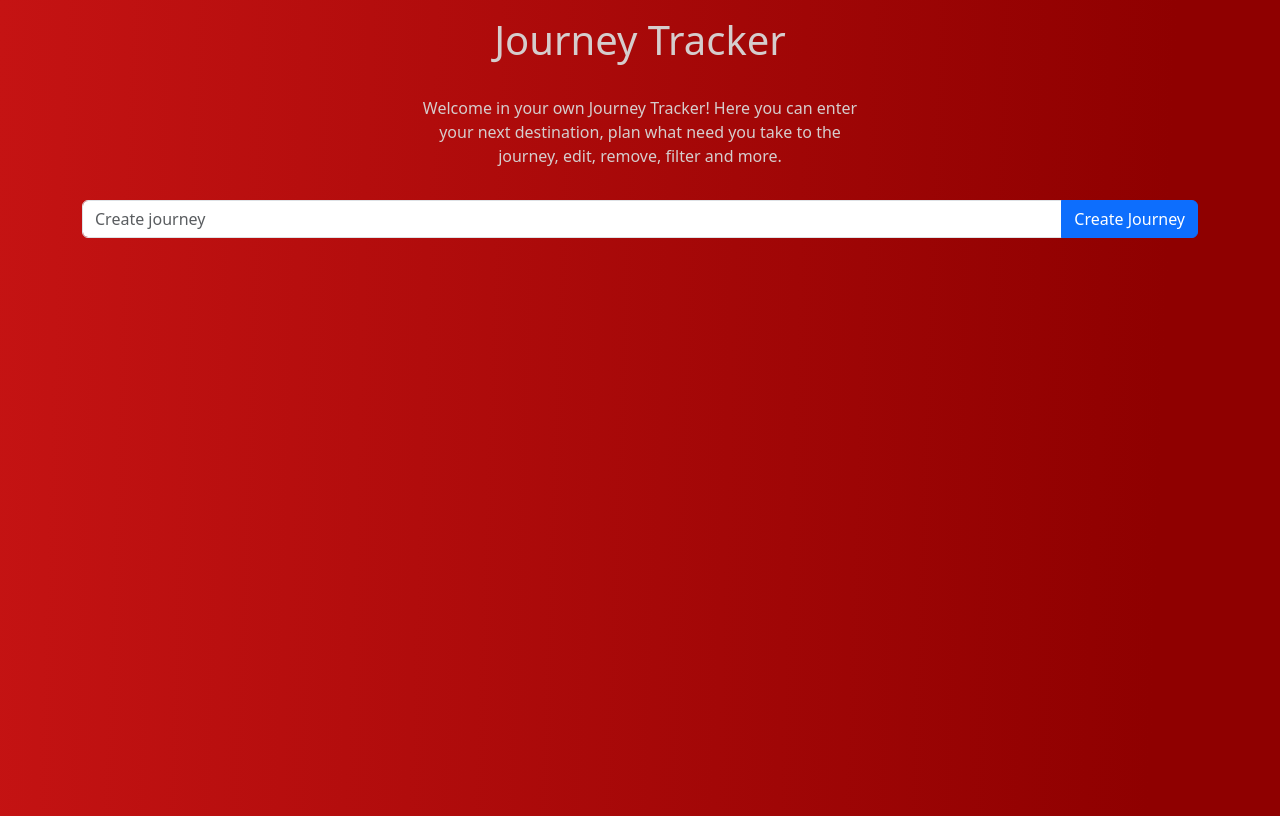
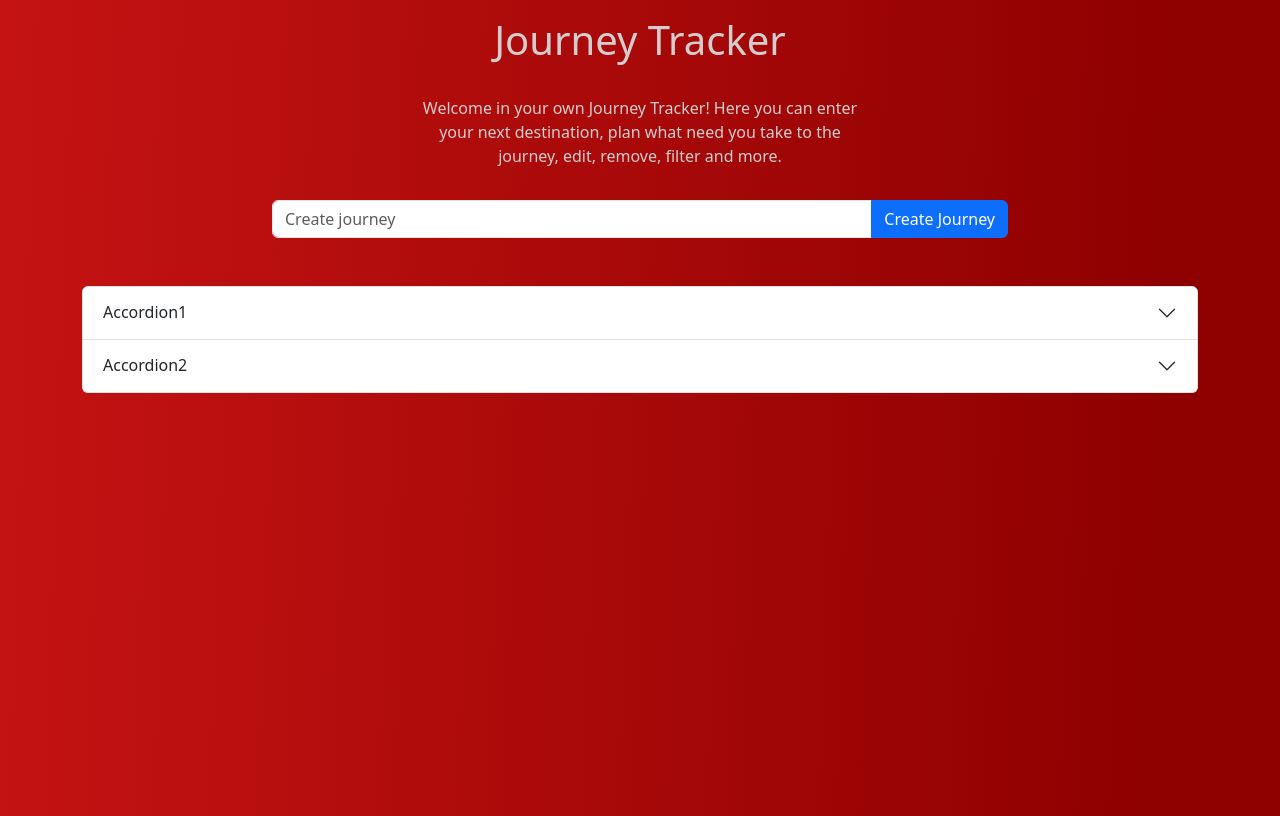
Before and after one commit to bartusrm7/JourneyTracker, a React (Vite) app: page / in a window 1280 px wide. Built offline with nearby package versions, Linux system fonts and the light colour scheme.

Commit message:
added DestinationContainer and its will be a place where destinations of journeys will stored

```diff
--- a/src/components/Home.tsx
+++ b/src/components/Home.tsx
@@ -1,4 +1,5 @@
 import CreateJourney from "./features/CreateJourney";
+import DestinationContainer from "./features/DestinationContainer";
 import Welcome from "./features/Welcome";
 
 const Home: React.FC = () => {
@@ -6,6 +7,7 @@ const Home: React.FC = () => {
 		<div>
 			<Welcome />
 			<CreateJourney />
+			<DestinationContainer />
 		</div>
 	);
 };
--- a/src/components/features/CreateJourney.tsx
+++ b/src/components/features/CreateJourney.tsx
@@ -4,7 +4,7 @@ const CreateJourney: React.FC = () => {
 	return (
 		<Container className='create-journey'>
 			<Row>
-				<Col sm={12} className='create-journey__create-container d-flex justify-content-center'>
+				<Col   md={10} lg={8} xxl={6} className='create-journey__create-container d-flex justify-content-center'>
 					<InputGroup>
 						<Form.Control className='create-journey__input-creator' placeholder='Create journey' />
 						<Button>Create Journey</Button>
--- /dev/null
+++ b/src/components/features/DestinationContainer.tsx
@@ -0,0 +1,30 @@
+import { Container, Accordion } from "react-bootstrap";
+
+const DestinationContainer: React.FC = () => {
+	return (
+		<Container className='destination-container pt-5'>
+			<Accordion>
+				<Accordion.Item eventKey='0'>
+					<Accordion.Header>Accordion1</Accordion.Header>
+					<Accordion.Body>
+						<div>
+							Lorem ipsum dolor sit amet consectetur adipisicing elit. Eum sint ducimus nesciunt consectetur explicabo
+							adipisci dignissimos impedit. Consequatur, quis quibusdam.
+						</div>
+					</Accordion.Body>
+				</Accordion.Item>
+
+				<Accordion.Item eventKey='1'>
+					<Accordion.Header>Accordion2</Accordion.Header>
+					<Accordion.Body>
+						<div>
+							Lorem ipsum dolor sit amet consectetur adipisicing elit. Eum sint ducimus nesciunt consectetur explicabo
+							adipisci dignissimos impedit. Consequatur, quis quibusdam.
+						</div>
+					</Accordion.Body>
+				</Accordion.Item>
+			</Accordion>
+		</Container>
+	);
+};
+export default DestinationContainer;
--- a/src/main.tsx
+++ b/src/main.tsx
@@ -6,6 +6,7 @@ import "./sass/_global.scss";
 import "./sass/home.scss";
 import "./sass/features-styles/welcome.scss";
 import "./sass/features-styles/create-journey.scss";
+import "./sass/features-styles/destination-container.scss";
 
 createRoot(document.getElementById("root")!).render(
 	<StrictMode>
--- /dev/null
+++ b/src/sass/features-styles/destination-container.scss
@@ -0,0 +1,5 @@
+.destination-container {
+	&__main-container {
+		margin: auto;
+	}
+}
```
